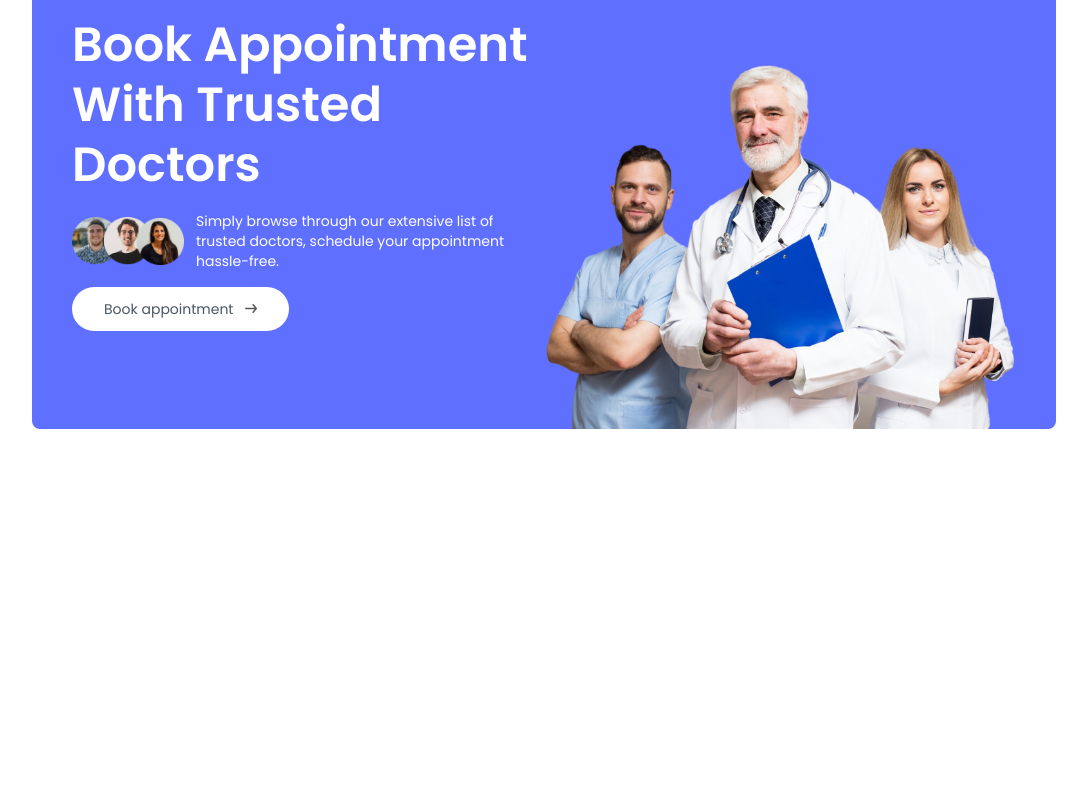
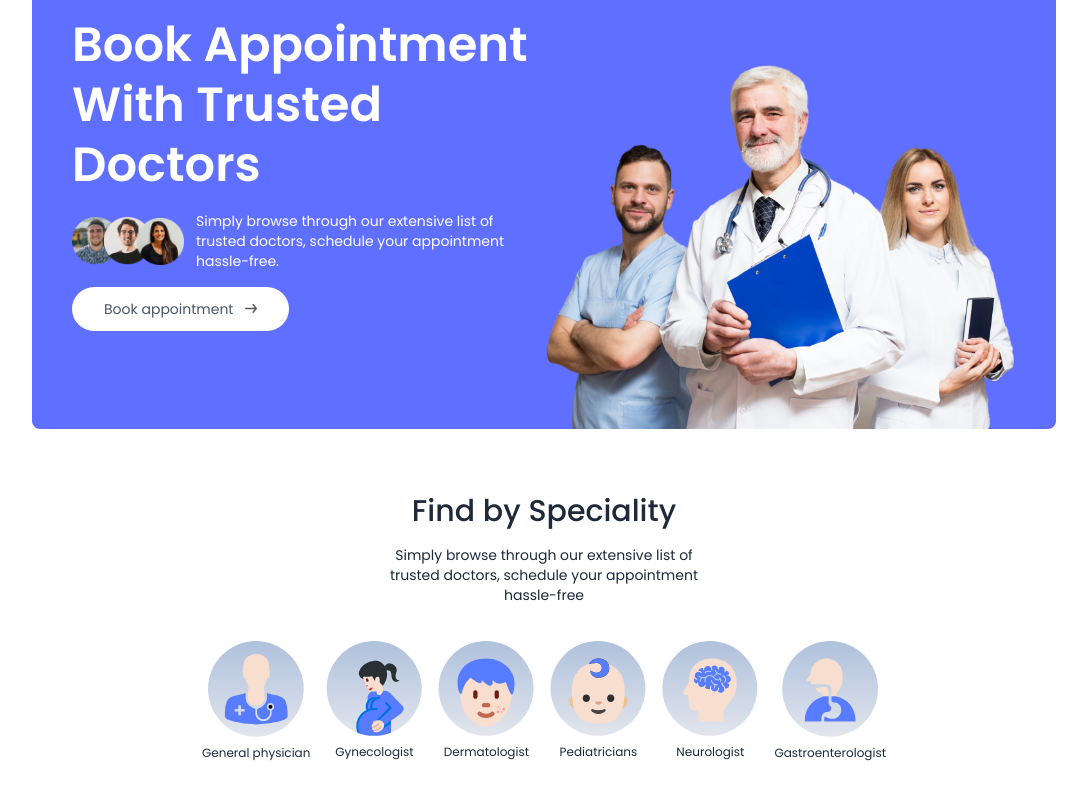
Before and after one commit to Anselamkujur/Doctors-appointment-Booking-system, a React (Vite) app: page / in a window 1280 px wide. Shown: the part 208-1008 px from the top of the page, without its empty margins (96-1183 px from the left). Before the commit the page ends 800 px from the top, so only its background shows below. Built offline with nearby package versions, Linux system fonts and the light colour scheme.

Commit message:
building speciality page completed

```diff
--- a/src/App.jsx
+++ b/src/App.jsx
@@ -9,6 +9,7 @@
 import MyAppointments from './pages/MyAppointments'
 import Navbar from './components/Navbar'
 import Header from './components/Header'
+import SpecialityMenu from './components/SpecialityMenu'
 
 
 const App = () => {
@@ -18,6 +19,7 @@
 
       <Navbar />
       <Header />
+      <SpecialityMenu />
       <Routes>
         <Route path='/' element={<Home/>}/>
         <Route path='/doctors' element={<Doctors/>}/>
--- a/src/components/Header.jsx
+++ b/src/components/Header.jsx
@@ -14,7 +14,7 @@
                     <img className='w-28' src={assets.group_profiles} alt="" />
                     <p>Simply browse through our extensive list of trusted doctors, schedule your appointment hassle-free.</p>
                 </div>
-                <a className='bg-white flex items-center gap-3 rounded-full px-8 py-3 text-gray-600 text-sm m-auto md:m-0 hover:scale-105 transition-all duration-300' href="">
+                <a href='#speciality' className='bg-white flex items-center gap-3 rounded-full px-8 py-3 text-gray-600 text-sm m-auto md:m-0 hover:scale-105 transition-all duration-300' href="">
                     Book appointment <img className='w-3' src={assets.arrow_icon} alt="" />
                 </a>
 
--- /dev/null
+++ b/src/components/SpecialityMenu.jsx
@@ -0,0 +1,22 @@
+import React from 'react'
+import { specialityData } from '../assets/assets'
+import { Link } from 'react-router-dom'
+
+const SpecialityMenu = () => {
+    return (
+        <div id='speciality' className='flex flex-col items-center gap-4 py-16 text-gray-800 '>
+            <h1 className='text-3xl font-medium'>Find by Speciality</h1>
+            <p className='sm:w-1/3 text-center text-sm'>Simply browse through our extensive list of trusted doctors, schedule your appointment hassle-free</p>
+            <div className='flex sm:justify-center gap-4 pt-5 w-full overflow-scroll'>
+                {specialityData.map((item,index)=>(
+                    <Link className='flex flex-col items-center text-xs cursor-pointer flex-shrink-0 hover:translate-y-[-10px] transition-all duration-500' key={index} to={`/doctors/${item.speciality}`}>
+                        <img className='w-16 sm:w-24 mb-2' src={item.image} alt="" />
+                        <p>{item.speciality}</p>
+                    </Link>
+                ))}
+            </div>
+        </div>
+    )
+}
+
+export default SpecialityMenu
--- a/src/index.css
+++ b/src/index.css
@@ -6,6 +6,10 @@
 }
 .active hr{
   @apply block;
+}
+
+::-webkit-scrollbar{
+  @apply hidden;
 }
 *{
   /* margin: 0;
```
